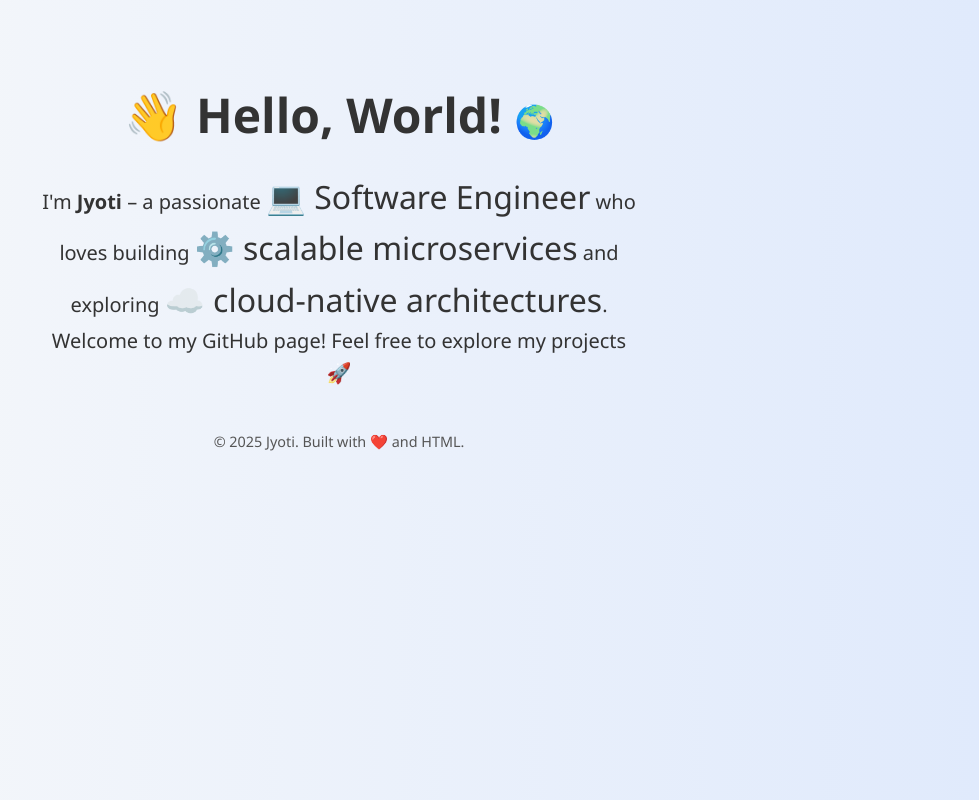
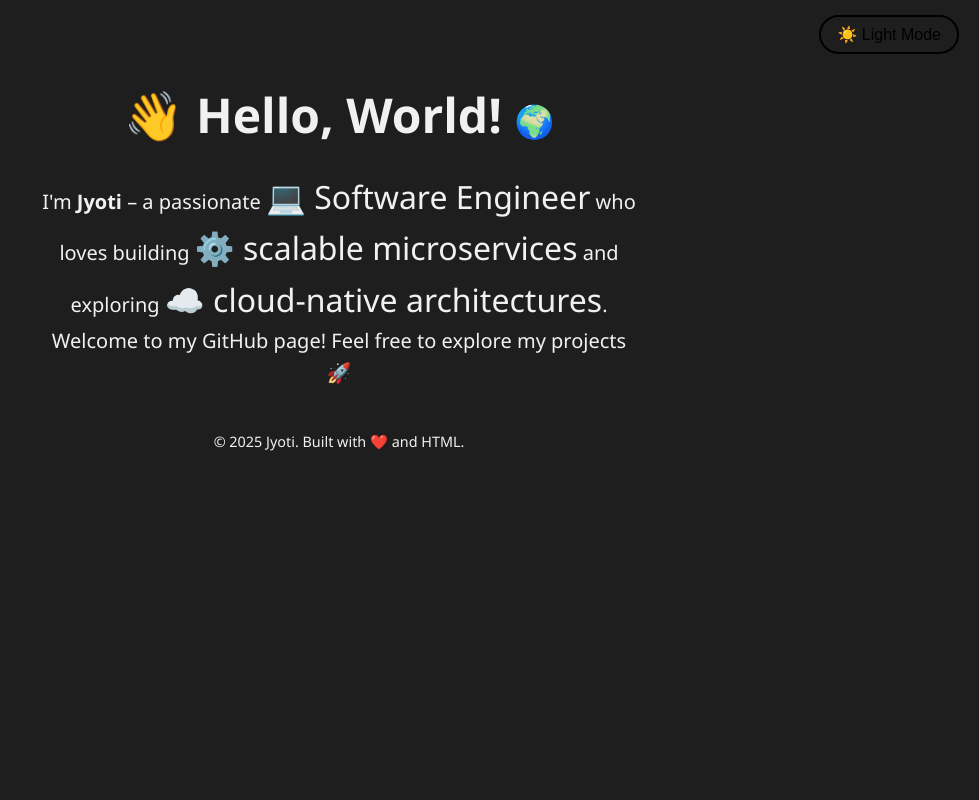
Before and after one commit to jyotikanta/jyotikanta.github.io, a plain HTML site: page index.html in a window 1280 px wide. Shown: the whole page, without its empty margins (301-1280 px from the left). Drawn offline with Linux system fonts and the light colour scheme.

Commit message:
Update index.html

```diff
--- a/index.html
+++ b/index.html
@@ -5,38 +5,73 @@
   <meta name="viewport" content="width=device-width, initial-scale=1.0" />
   <title>👨‍💻 Jyoti's GitHub Page</title>
   <style>
+    :root {
+      --bg-color-light: #f8f9fa;
+      --text-color-light: #333;
+      --bg-color-dark: #1e1e1e;
+      --text-color-dark: #f1f1f1;
+    }
+
     body {
       margin: 0;
       font-family: "Segoe UI", sans-serif;
-      background: linear-gradient(to right, #f8f9fa, #e0eafc);
-      color: #333;
       text-align: center;
       padding: 50px 20px;
+      transition: background-color 0.3s, color 0.3s;
     }
+
     h1 {
       font-size: 3rem;
       margin-bottom: 0.5em;
     }
+
     h1 span {
       font-size: 2rem;
     }
+
     p {
       font-size: 1.25rem;
       max-width: 600px;
       margin: 0 auto;
       line-height: 1.6;
     }
+
     .emoji {
       font-size: 2rem;
     }
+
     footer {
       margin-top: 3em;
       font-size: 0.9rem;
-      color: #555;
+      color: inherit;
+    }
+
+    .toggle-btn {
+      position: absolute;
+      top: 15px;
+      right: 20px;
+      background: none;
+      border: 2px solid currentColor;
+      border-radius: 20px;
+      padding: 8px 16px;
+      font-size: 1rem;
+      cursor: pointer;
+    }
+
+    body.dark-mode {
+      background-color: var(--bg-color-dark);
+      color: var(--text-color-dark);
+    }
+
+    body.light-mode {
+      background-color: var(--bg-color-light);
+      color: var(--text-color-light);
     }
   </style>
 </head>
-<body>
+<body class="dark-mode">
+  <button class="toggle-btn" onclick="toggleTheme()">☀️ Light Mode</button>
+
   <h1>👋 Hello, World! <span class="emoji">🌍</span></h1>
   <p>I'm <strong>Jyoti</strong> – a passionate <span class="emoji">💻 Software Engineer</span> who loves building <span class="emoji">⚙️ scalable microservices</span> and exploring <span class="emoji">☁️ cloud-native architectures</span>.</p>
   <p>Welcome to my GitHub page! Feel free to explore my projects 🚀</p>
@@ -44,5 +79,20 @@
   <footer>
     © 2025 Jyoti. Built with ❤️ and HTML.
   </footer>
+
+  <script>
+    function toggleTheme() {
+      const body = document.body;
+      const btn = document.querySelector('.toggle-btn');
+
+      if (body.classList.contains('dark-mode')) {
+        body.classList.replace('dark-mode', 'light-mode');
+        btn.textContent = '🌙 Dark Mode';
+      } else {
+        body.classList.replace('light-mode', 'dark-mode');
+        btn.textContent = '☀️ Light Mode';
+      }
+    }
+  </script>
 </body>
 </html>
```
